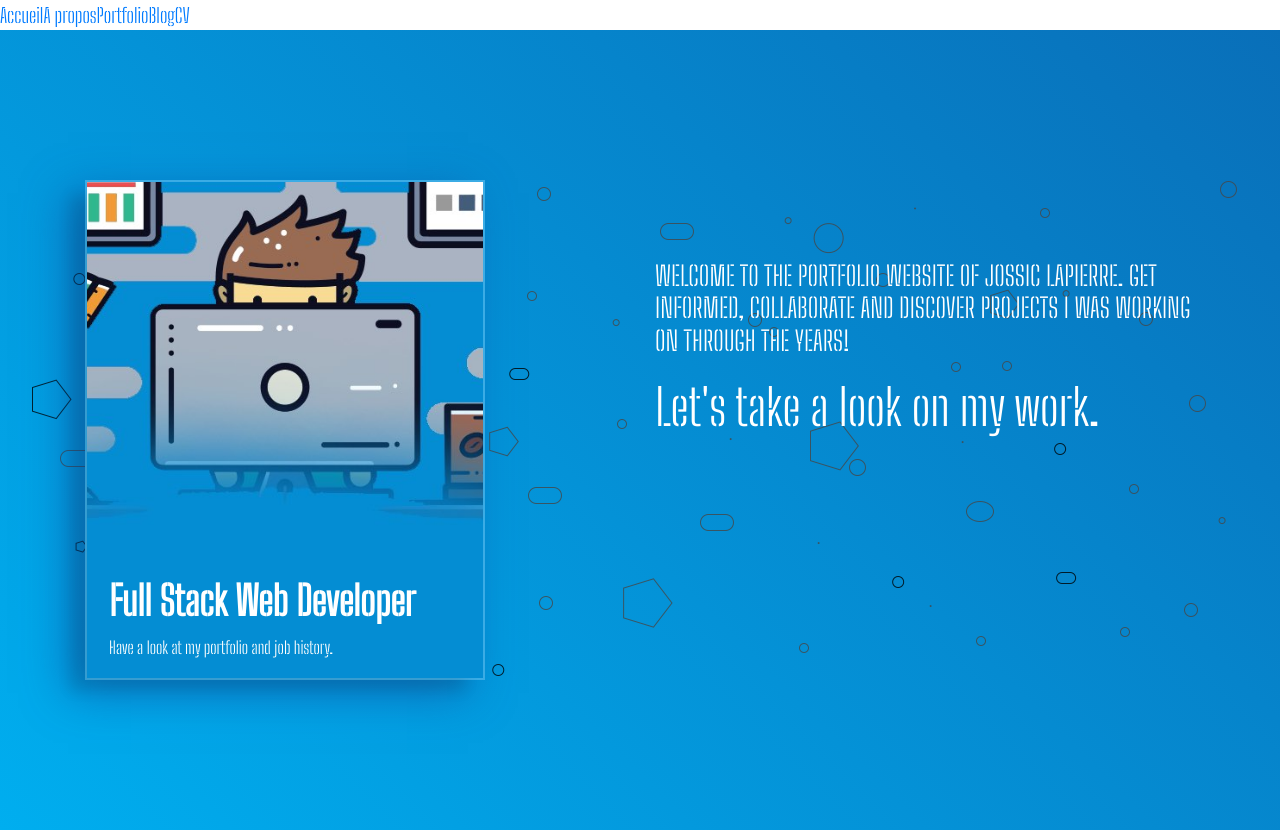
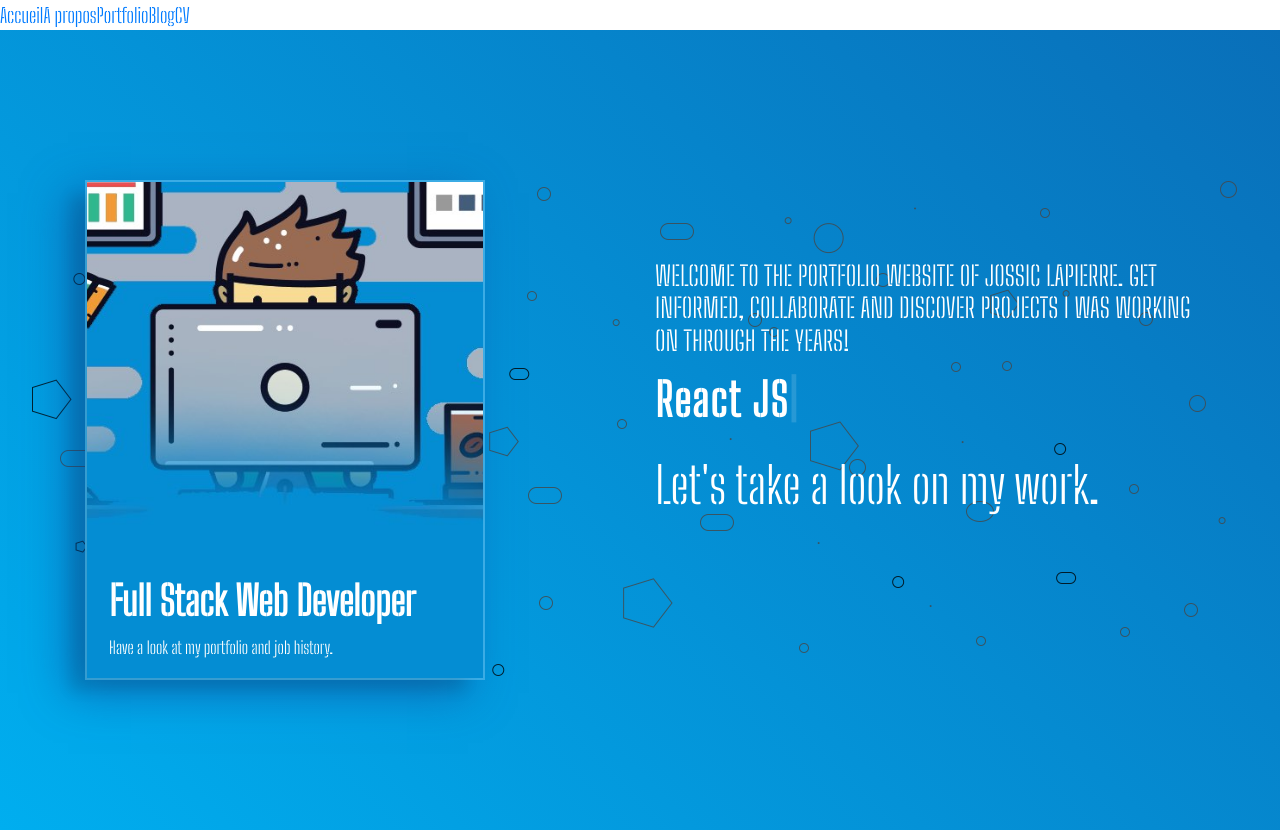
Before and after one commit to Jossic/next-portfolio, a Next.js app: page / in a window 1280 px wide. Built offline with nearby package versions, Linux system fonts and the light colour scheme.

Commit message:
next-portfolio - 70 - Typed JS

```diff
--- a/package.json
+++ b/package.json
@@ -16,6 +16,7 @@
     "next-routes": "^1.4.2",
     "react": "^17.0.1",
     "react-dom": "^17.0.1",
+    "react-typed": "^1.2.0",
     "reactstrap": "^8.7.1",
     "sass": "^1.29.0"
   }
--- a/pages/index.js
+++ b/pages/index.js
@@ -1,6 +1,9 @@
 import React from 'react'
 import BaseLayout from '../components/layouts/BaseLayout'
 import { Container, Row, Col } from 'reactstrap';
+import Typed from 'react-typed';
+
+const ROLES = ['FullStack Developer', 'React JS', 'Node JS', 'MERN Stack']
 
 const Index = () => {
   return (
@@ -37,6 +40,19 @@
                   Get informed, collaborate and discover projects I was working on through the years!
             </h1>
               </div>
+              <Typed
+                loop
+                strings={ROLES}
+                typeSpeed={70}
+                backSpeed={70}
+                backDelay={1000}
+                loopCount={0}
+                showCursor
+                className='self-typed'
+                cursorChar="|"
+              >
+
+              </Typed>
               <div className="hero-welcome-bio">
                 <h1>
                   Let's take a look on my work.
--- a/styles/globals.scss
+++ b/styles/globals.scss
@@ -8,3 +8,10 @@
     font-family: 'BigShouldersStencil';
     font-size: 20px;
 }
+
+.self-typed {
+    font-size: 45px;
+    color: white;
+    font-weight: bold;
+    letter-spacing: 2px;
+}
```
Also changed, not shown: 1 other file (tests, documents, lock files or other folders).
